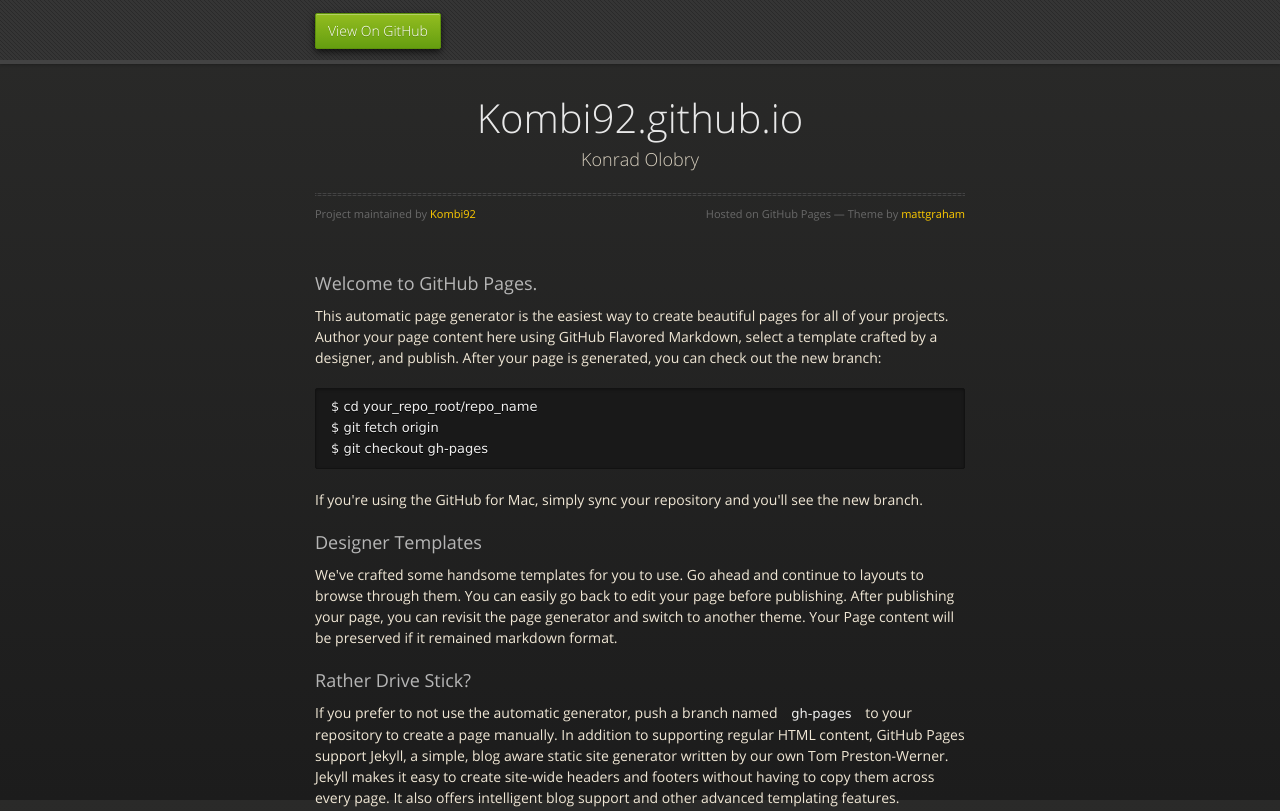
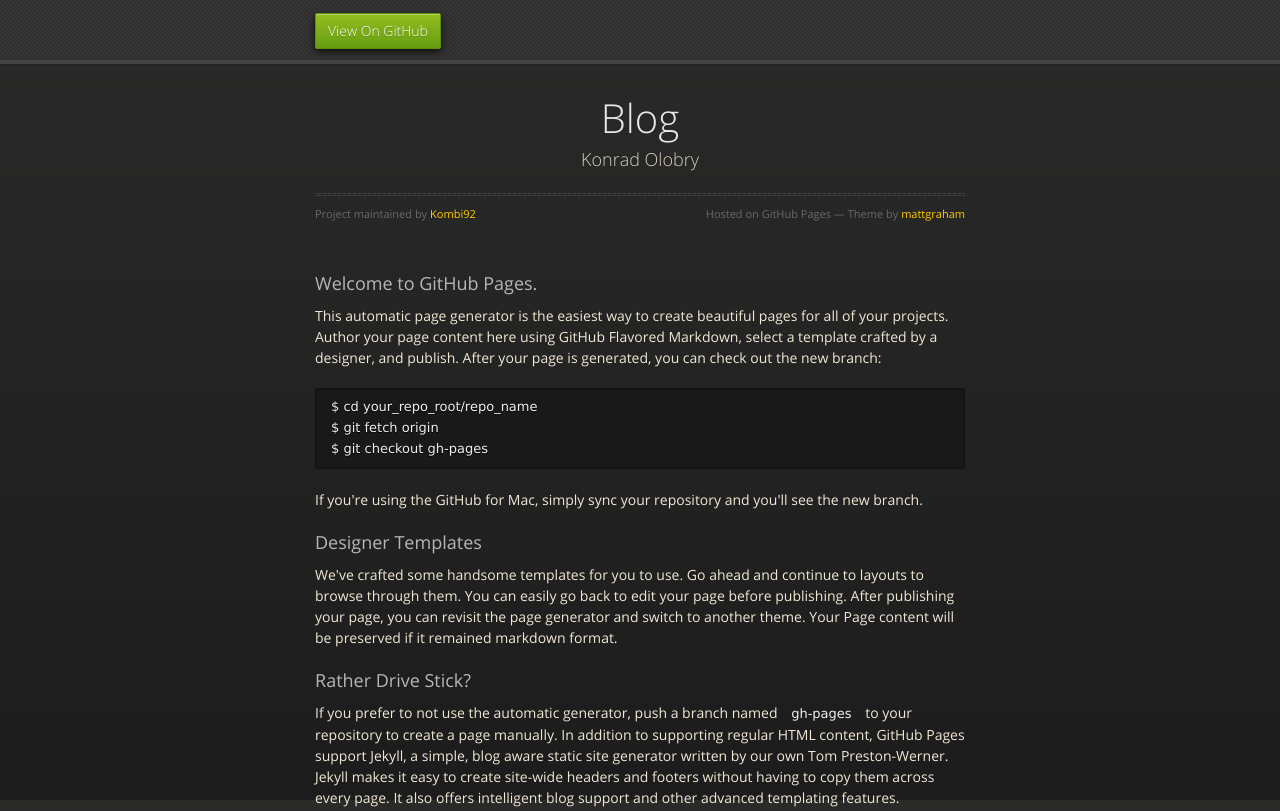
Before and after one commit to Kombi92/kombi92.github.io, a plain HTML site: page index.html in a window 1280 px wide. Shown: the top 811 px of the page. Drawn offline with nearby package versions, Linux system fonts and the light colour scheme.

Commit message:
Update index.html

```diff
--- a/index.html
+++ b/index.html
@@ -28,7 +28,7 @@
 
       <section>
         <div id="title">
-          <h1>Kombi92.github.io</h1>
+          <h1>Blog</h1>
           <p>Konrad Olobry</p>
           <hr>
           <span class="credits left">Project maintained by <a href="https://github.com/Kombi92">Kombi92</a></span>
```
